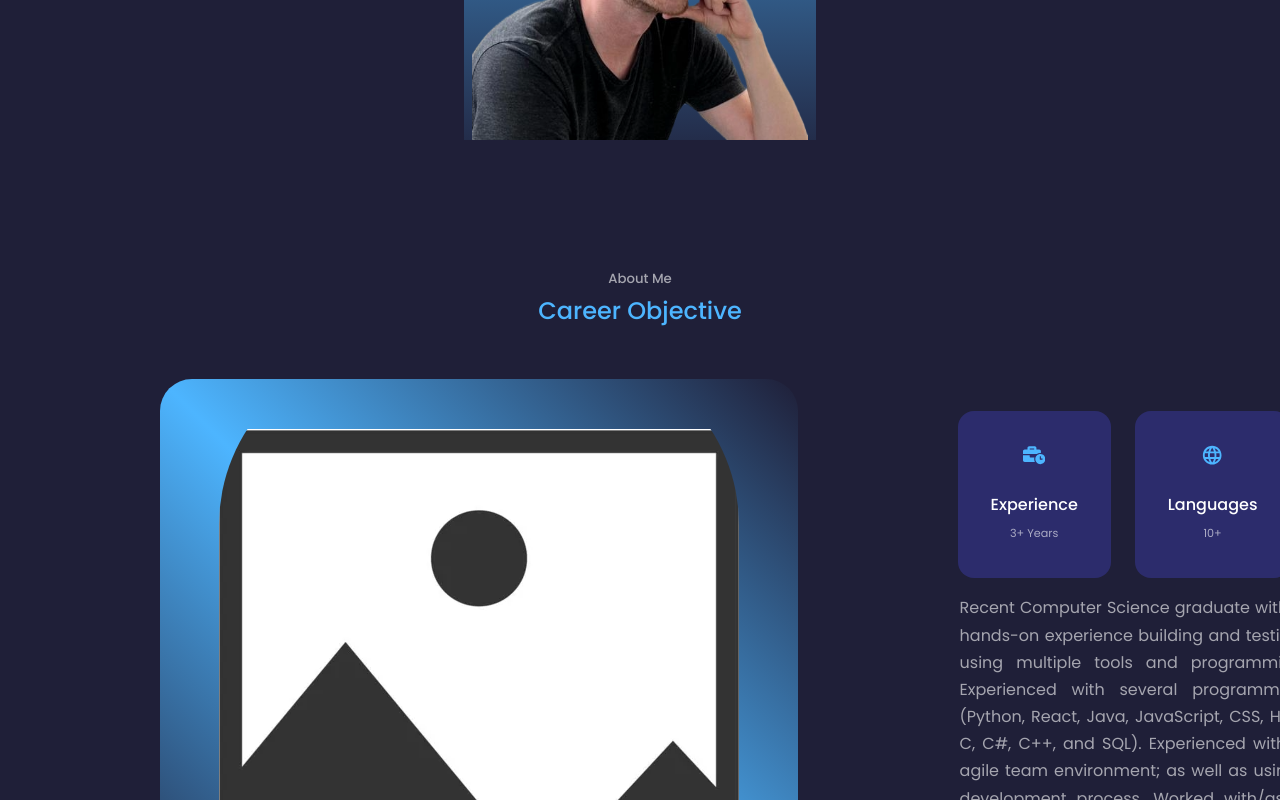
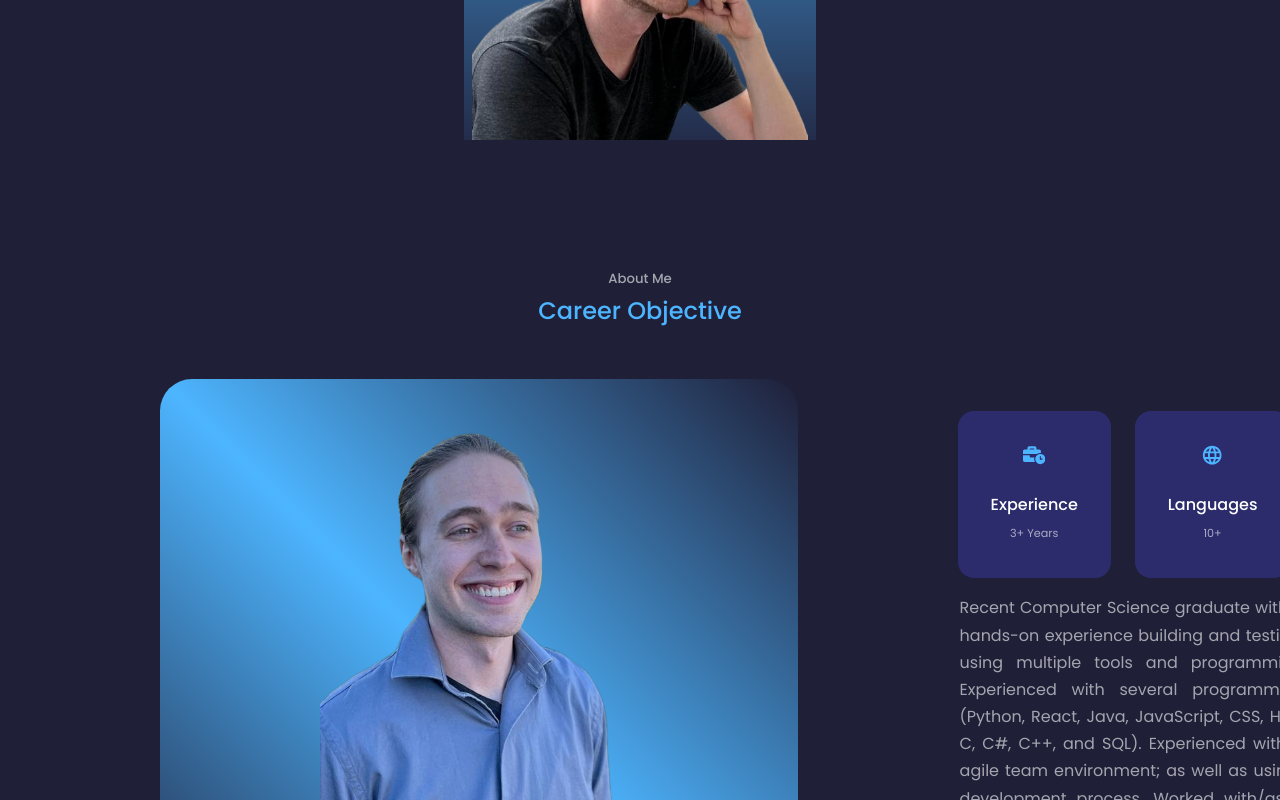
Before and after one commit to ParkerBalbach/online_resume, a React (Create React App) app: page / in a window 1280 px wide. Shown: the part 660-1460 px from the top of the page. Built offline with nearby package versions, Linux system fonts and the light colour scheme.

Commit message:
Set formatting for pic 3

```diff
--- a/src/components/about/about.css
+++ b/src/components/about/about.css
@@ -17,14 +17,16 @@
 
 /* Image in About Me Section */
 .about__me-image {
-    border-radius: 11rem;
+    border-radius: 0rem;
     overflow: hidden;
     transform: rotate(0);
     transition: var(--transition);
     position: relative;
-    padding-top: 5rem;
-    padding-bottom: 6rem;
+    padding-top: 9rem;
+    padding-bottom: 7rem;
     z-index: 1;
+    margin-bottom: 12rem;
+    width: 19.8rem;
 }
 
 .about__me::before {
--- a/src/components/about/about.jsx
+++ b/src/components/about/about.jsx
@@ -1,6 +1,6 @@
 import React from 'react'
 import './about.css'
-import MYPIC from '../../images/placeholder_image.png'
+import MYPIC from '../../images/ME_3.png'
 import {FaBusinessTime} from 'react-icons/fa'
 import {MdLanguage} from 'react-icons/md'
 import {FaTools} from 'react-icons/fa'
```
